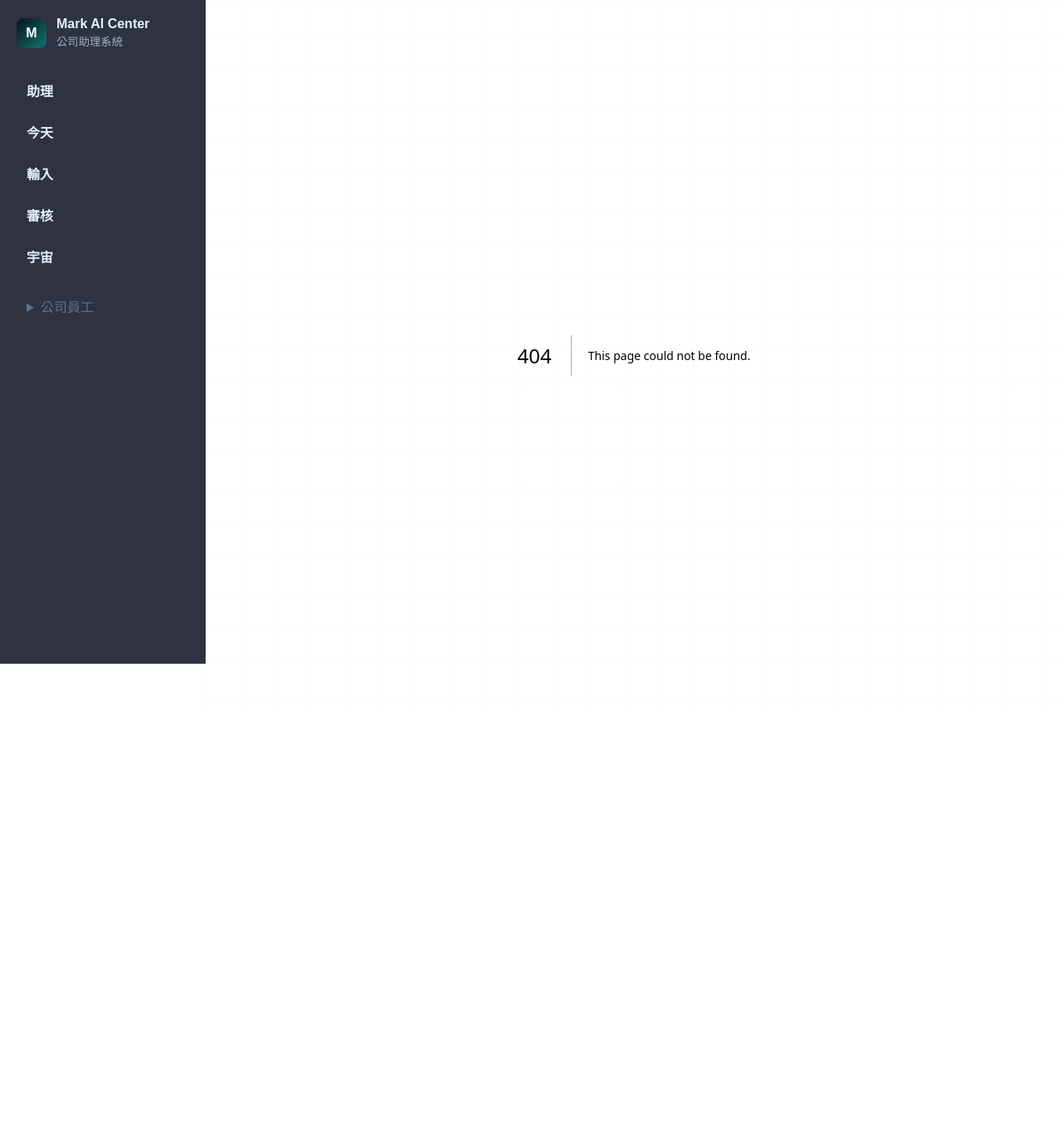
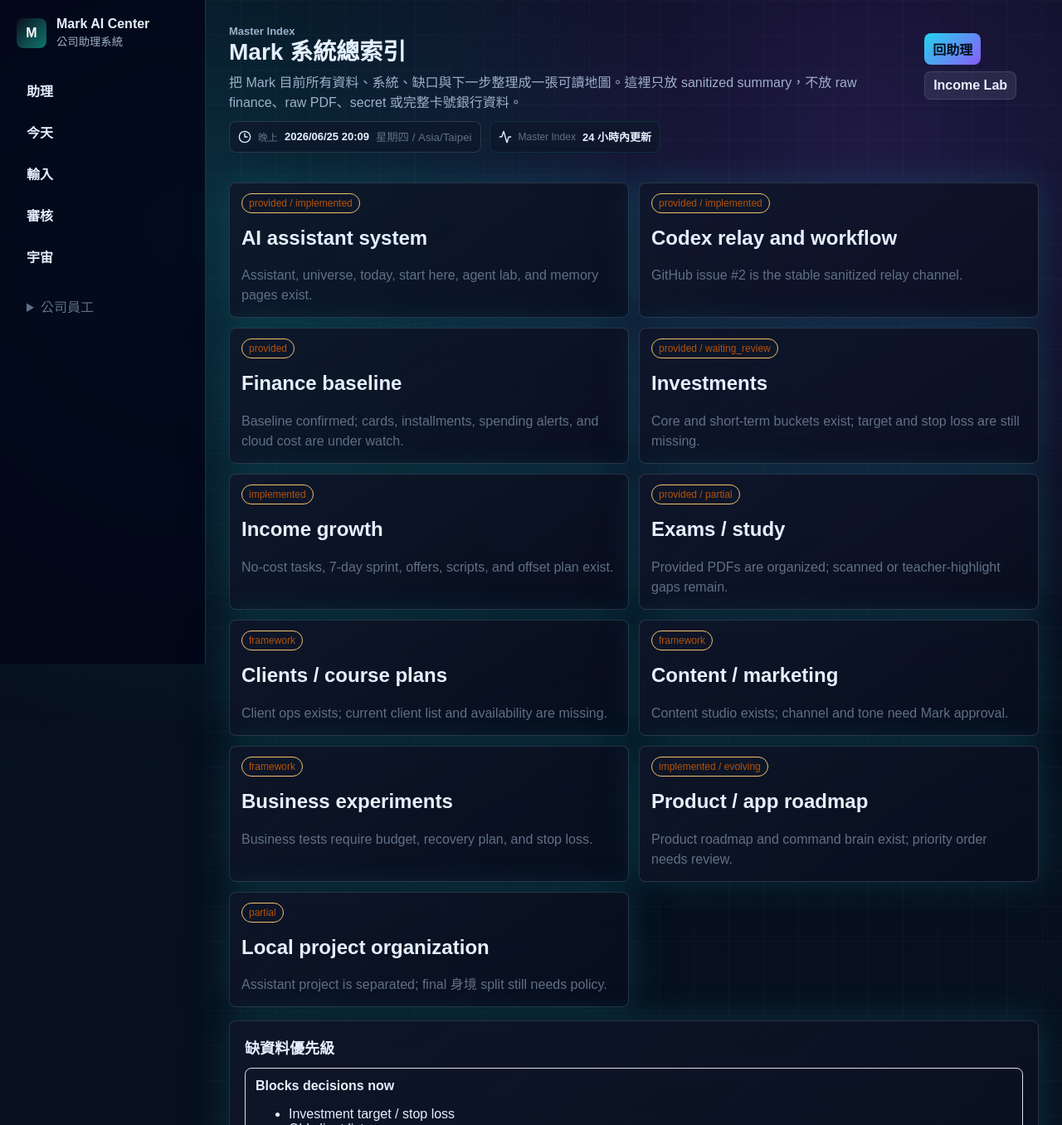
Before and after one commit to Marksportsmassage/Mark-AI-Center, a Next.js app: page /master-index in a window 1280 px wide. Before the commit this address had no page. Shown: the top 1356 px of the page at 83% size. Before the commit the page ends 856 px from the top, so only its background shows below. Built offline with nearby package versions, Linux system fonts and the light colour scheme.

Commit message:
Add master system data index

```diff
--- a/package.json
+++ b/package.json
@@ -75,6 +75,7 @@
     "test:agent-operating-plan": "vitest run tests/agent-operating-plan.unit.test.ts",
     "test:income-lab": "vitest run tests/income-lab.unit.test.ts",
     "test:income-strategy": "vitest run tests/income-strategy.unit.test.ts",
+    "test:master-index": "vitest run tests/master-index.unit.test.ts",
     "codex:report": "node scripts/codex/write-relay-report.mjs",
     "codex:relay": "node scripts/codex/relay-router.mjs",
     "codex:relay:gpt": "node scripts/codex/post-relay-to-gpt.mjs",
--- /dev/null
+++ b/src/app/master-index/page.tsx
@@ -0,0 +1,78 @@
+import Link from "next/link";
+import { DataFreshnessBadge } from "@/components/assistant-ui/DataFreshnessBadge";
+import { TimeContextBadge } from "@/components/assistant-ui/TimeContextBadge";
+import { MobileBottomNav } from "@/components/MobileBottomNav";
+
+const categories = [
+  { title: "AI assistant system", status: "provided / implemented", href: "/assistant", detail: "Assistant, universe, today, start here, agent lab, and memory pages exist." },
+  { title: "Codex relay and workflow", status: "provided / implemented", href: "/system-status", detail: "GitHub issue #2 is the stable sanitized relay channel." },
+  { title: "Finance baseline", status: "provided", href: "/today", detail: "Baseline confirmed; cards, installments, spending alerts, and cloud cost are under watch." },
+  { title: "Investments", status: "provided / waiting_review", href: "/investment-decisions", detail: "Core and short-term buckets exist; target and stop loss are still missing." },
+  { title: "Income growth", status: "implemented", href: "/income-lab", detail: "No-cost tasks, 7-day sprint, offers, scripts, and offset plan exist." },
+  { title: "Exams / study", status: "provided / partial", href: "/exam-review", detail: "Provided PDFs are organized; scanned or teacher-highlight gaps remain." },
+  { title: "Clients / course plans", status: "framework", href: "/client-ops", detail: "Client ops exists; current client list and availability are missing." },
+  { title: "Content / marketing", status: "framework", href: "/content-studio", detail: "Content studio exists; channel and tone need Mark approval." },
+  { title: "Business experiments", status: "framework", href: "/business-lab", detail: "Business tests require budget, recovery plan, and stop loss." },
+  { title: "Product / app roadmap", status: "implemented / evolving", href: "/product-roadmap", detail: "Product roadmap and command brain exist; priority order needs review." },
+  { title: "Local project organization", status: "partial", href: "/agent-memory", detail: "Assistant project is separated; final 身境 split still needs policy." }
+];
+
+const missing = [
+  { group: "Blocks decisions now", items: ["Investment target / stop loss", "Old client list", "Available service time slots", "Approved service prices"] },
+  { group: "Useful but not blocking", items: ["Teacher-highlighted exam points", "Precise final exam scope", "Insurance standalone schedule", "Student loan repayment start date"] },
+  { group: "Optional later", items: ["Preferred content channel", "Brand tone", "身境 split policy", "Daily report cadence"] }
+];
+
+export default function Page() {
+  return (
+    <div className="assistant-page grid">
+      <header className="page-header">
+        <div>
+          <p className="eyebrow">Master Index</p>
+          <h1>Mark 系統總索引</h1>
+          <p>把 Mark 目前所有資料、系統、缺口與下一步整理成一張可讀地圖。這裡只放 sanitized summary，不放 raw finance、raw PDF、secret 或完整卡號銀行資料。</p>
+          <div className="assistant-meta-row"><TimeContextBadge /><DataFreshnessBadge label="Master Index" /></div>
+        </div>
+        <div className="action-row">
+          <Link className="button compact" href="/assistant">回助理</Link>
+          <Link className="button secondary compact" href="/income-lab">Income Lab</Link>
+        </div>
+      </header>
+
+      <section className="cards-grid">
+        {categories.map((item) => (
+          <Link className="card assistant-glass-card" href={item.href} key={item.title}>
+            <span className="badge review">{item.status}</span>
+            <h2>{item.title}</h2>
+            <p>{item.detail}</p>
+          </Link>
+        ))}
+      </section>
+
+      <section className="panel">
+        <h2>缺資料優先級</h2>
+        <div className="detail-grid">
+          {missing.map((group) => (
+            <div key={group.group}>
+              <strong>{group.group}</strong>
+              <ul>{group.items.map((item) => <li key={item}>{item}</li>)}</ul>
+            </div>
+          ))}
+        </div>
+      </section>
+
+      <section className="panel">
+        <h2>文件位置</h2>
+        <div className="stack-list">
+          <span>docs/master-index/mark-system-master-summary.md</span>
+          <span>docs/master-index/data-map.md</span>
+          <span>docs/master-index/what-mark-has-provided.md</span>
+          <span>docs/master-index/what-is-still-missing.md</span>
+          <span>docs/master-index/actionable-next-steps.md</span>
+        </div>
+      </section>
+
+      <MobileBottomNav />
+    </div>
+  );
+}
--- a/src/app/start-here/page.tsx
+++ b/src/app/start-here/page.tsx
@@ -9,6 +9,7 @@ const primary = [
 const secondary = [
   { href: "/review-queue", title: "我要審核" },
   { href: "/assistant-universe", title: "我要看宇宙圖" },
+  { href: "/master-index", title: "我要看系統總索引" },
   { href: "/income-lab", title: "我要提高收入" },
   { href: "/agent-lab", title: "我要建立我的 AI Agent" },
   { href: "/exam-review", title: "我要準備期末考" },
```
Also changed, not shown: tests/route-smoke.ts (+1 -0 lines), 7 other files (tests, documents, lock files or other folders).
